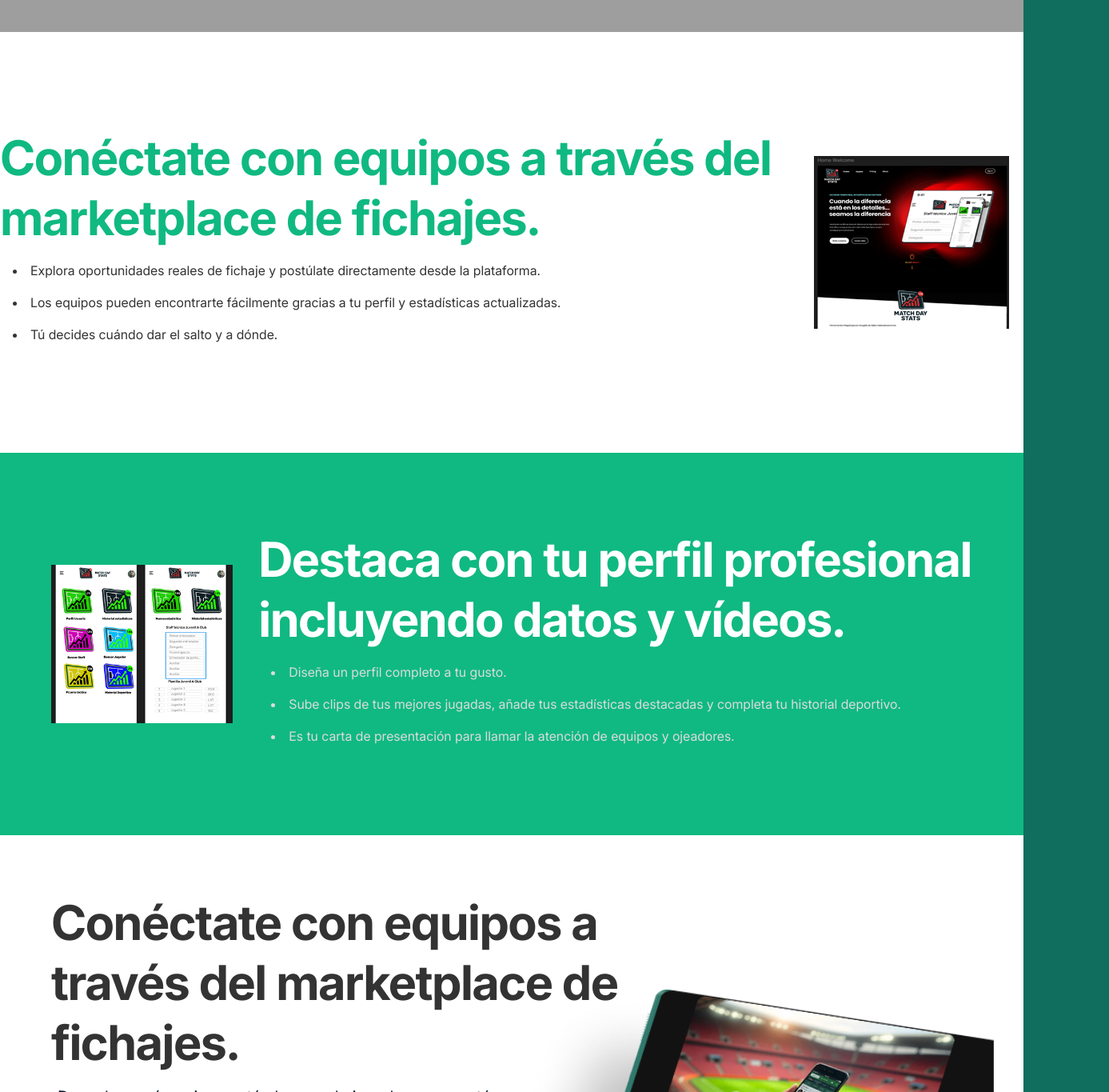
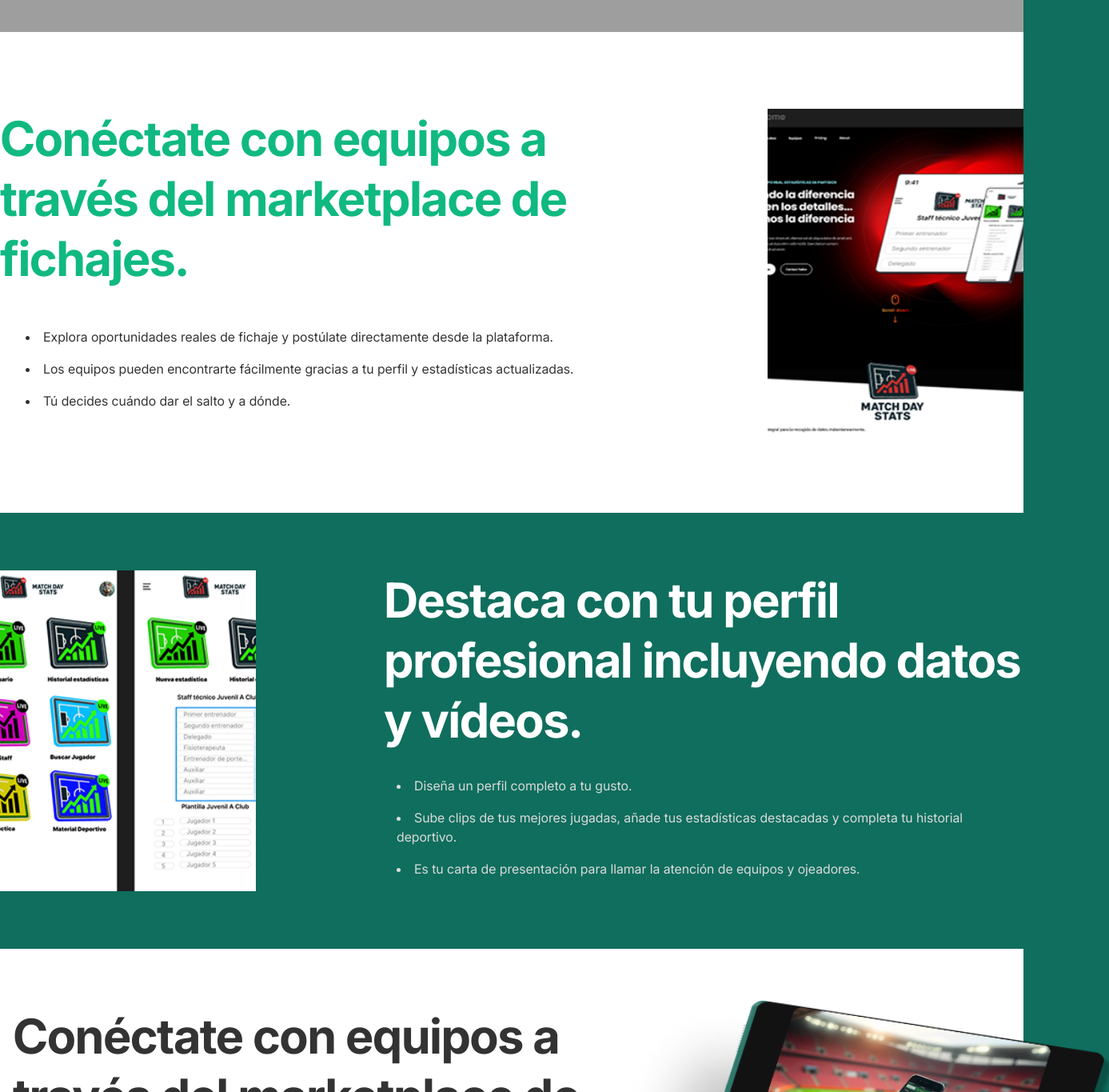
Before and after one commit to SEJAps/match-day, a React (Vite) app: page /players in a window 1280 px wide. Shown: the part 760-2125 px from the top of the page at 80% size, 1387 px wide, since content can reach past the window. Built offline with nearby package versions, Linux system fonts and the light colour scheme; grey boxes are pictures that could not be loaded; a web font is replaced by a local one.

Commit message:
feat: Mejorar el diseño y la estructura de las secciones en varias plantillas

```diff
--- a/src/components/organisms/PlanComparisonTable.tsx
+++ b/src/components/organisms/PlanComparisonTable.tsx
@@ -47,7 +47,7 @@ const PlanComparisonTable: FC<PlanComparisonTableProps> = ({
     return value;
   };
   return (
-    <div className={cn("max-w-7xl mx-auto px-4", className)}>
+    <div className={cn("px-4", className)}>
       {/* Tabla desktop */}
       <div className="overflow-x-auto hidden md:block">
         <table className="w-full min-w-[720px] border-collapse text-white">
--- a/src/components/templates/FeatureTwoColumnTemplate.tsx
+++ b/src/components/templates/FeatureTwoColumnTemplate.tsx
@@ -28,7 +28,9 @@ const FeatureTwoColumnTemplate: FC<FeatureTwoColumnTemplateProps> = ({
   className,
 }) => {
   return (
-    <aside className={`flex flex-col md:flex-row  ${className}`}>
+    <aside
+      className={`flex flex-col md:flex-row container mx-auto ${className}`}
+    >
       <section className="flex-1 flex flex-col gap-6 p-6 ">
         <Heading as="h2" level="h3" weight="semibold" className="text-success">
           {heading}
--- a/src/components/templates/HeadlineSectionTemplate.tsx
+++ b/src/components/templates/HeadlineSectionTemplate.tsx
@@ -19,8 +19,8 @@ const HeadlineSectionTemplate: FC<HeadlineSectionTemplateProps> = ({
   textColor = "default",
 }) => {
   return (
-    <article className={`${bg} w-full p-12`}>
-      <section className="max-w-7xl mx-auto">
+    <article className={`${bg}`}>
+      <section className="container mx-auto  py-12">
         {title && (
           <aside className="flex flex-col gap-8 px-4">
             {title && (
--- a/src/components/templates/LandingHeroTemplate.tsx
+++ b/src/components/templates/LandingHeroTemplate.tsx
@@ -35,7 +35,11 @@ const LandingHeroTemplate: FC<LandingHeroTemplateProps> = ({
   contentClassName,
 }) => {
   return (
-    <section className={"w-full " + heightClassName + " " + (className ?? "")}>
+    <section
+      className={
+        "container mx-auto" + heightClassName + " " + (className ?? "")
+      }
+    >
       <Picture
         absolute
         images={images}
--- a/src/components/templates/LandingPageTemplate.tsx
+++ b/src/components/templates/LandingPageTemplate.tsx
@@ -15,7 +15,7 @@ const LandingPageTemplate: FC<LandingPageTemplateProps> = ({
   className = "bg-white text-black",
 }) => {
   return (
-    <section className={className}>
+    <section className={`container mx-auto ${className}`}>
       <LandingHeroTemplate {...hero} />
       {children}
     </section>
--- a/src/components/templates/LeadSectionTemplate.tsx
+++ b/src/components/templates/LeadSectionTemplate.tsx
@@ -20,7 +20,7 @@ const LeadSectionTemplate: FC<LeadSectionTemplateProps> = ({
 }) => {
   return (
     <article className={`${bg}`}>
-      <section className="max-w-7xl mx-auto py-12">
+      <section className="container mx-auto py-12">
         {title && (
           <aside className="flex flex-col gap-8 px-4">
             {title && (
--- a/src/pages/PlayersPage.tsx
+++ b/src/pages/PlayersPage.tsx
@@ -79,8 +79,10 @@ const PlayersPage: FC = () => {
       </IntroSectionTemplate>
       {/* Marketplace */}
       <LeadSectionTemplate>
-        <section className="w-full flex flex-col justify-between md:flex-row gap-4">
-          <aside className="flex-4 flex flex-col items-center justify-center py-6">
+        <section className="flex flex-col gap-6">
+          <article className="flex-1 grid grid-cols-6 gap-40 ">
+            <section className="col-start-1 col-end-5 flex flex-col gap-4">
+              <header>
                 <Heading
                   as="h2"
                   level="h1"
@@ -91,29 +93,53 @@ const PlayersPage: FC = () => {
                       "Conéctate con equipos a través del marketplace de fichajes.",
                   })}
                 </Heading>
+              </header>
+              <article className="order-1 flex-4 flex flex-col items-center justify-center">
+                <ul className="list-disc list-inside space-y-4 p-8 md:p-4 w-full">
                   <ul className="list-disc list-inside space-y-4 p-8 md:p-4 w-full text-dark">
-              {PLAYERS_PAGE.sections.marketplace?.items.map((item, idx) => (
+                    {PLAYERS_PAGE.sections.marketplace?.items.map(
+                      (item, idx) => (
                         <li key={idx}>
-                  {t(`pages.players.sections.marketplace.items.${idx}`, {
+                          {t(
+                            `pages.players.sections.marketplace.items.${idx}`,
+                            {
                               defaultValue: item,
-                  })}
+                            },
+                          )}
                         </li>
-              ))}
+                      ),
+                    )}
                   </ul>
-          </aside>
-          <article className="flex-1 flex items-center justify-center p-4">
+                </ul>
+              </article>
+            </section>
+            <section className="flex w-full h-full col-start-5 col-end-7 relative">
               <img
                 src={PLAYERS_PAGE.sections.marketplace?.photo}
                 alt="marketplace image"
-              className="aspect-auto w-96 h-56 object-contain"
+                className="aspect-auto w-full h-full object-cover"
               />
+            </section>
           </article>
         </section>
       </LeadSectionTemplate>
       {/* Professional profile */}
-      <HeadlineSectionTemplate bg="bg-success" textColor="white" color="white">
-        <section className="w-full flex flex-col md:flex-row gap-4">
-          <aside className="order-1 flex-4 flex flex-col items-center justify-center py-6">
+      <HeadlineSectionTemplate
+        bg="bg-transparent"
+        textColor="white"
+        color="white"
+      >
+        <section className="flex flex-col gap-6">
+          <article className="flex-1 grid grid-cols-6 gap-40 ">
+            <section className="flex col-start-1 col-end-3">
+              <img
+                src={PLAYERS_PAGE.sections.professionalProfile?.photo}
+                alt="professional profile image"
+                className="aspect-auto w-full h-full object-cover"
+              />
+            </section>
+            <section className="col-start-3 col-end-7 flex flex-col gap-4">
+              <header>
                 <Heading
                   as="h2"
                   level="h1"
@@ -124,6 +150,8 @@ const PlayersPage: FC = () => {
                       "Destaca con tu perfil profesional incluyendo datos y vídeos.",
                   })}
                 </Heading>
+              </header>
+              <article className="order-1 flex-4 flex flex-col items-center justify-center">
                 <ul className="list-disc list-inside space-y-4 p-8 md:p-4 w-full">
                   {PLAYERS_PAGE.sections.professionalProfile?.items.map(
                     (item, idx) => (
@@ -138,19 +166,14 @@ const PlayersPage: FC = () => {
                     ),
                   )}
                 </ul>
-          </aside>
-          <article className="order-0 flex-1 flex items-center justify-center p-4">
-            <img
-              src={PLAYERS_PAGE.sections.professionalProfile?.photo}
-              alt="professional profile image"
-              className="aspect-auto w-96 h-56 object-contain"
-            />
+              </article>
+            </section>
           </article>
         </section>
       </HeadlineSectionTemplate>
       <HeadlineSectionTemplate bg="bg-white" textColor="white" color="white">
         <section className="flex flex-col gap-6">
-          <article className="flex-1 grid grid-cols-6 gap-y-40 ">
+          <article className="flex-1 grid grid-cols-6 gap-y-6 ">
             <section className="col-start-1 col-end-5 flex flex-col gap-4">
               <header>
                 <Heading as="h2" level="h1">
@@ -178,7 +201,7 @@ const PlayersPage: FC = () => {
                 width={512}
                 height={512}
                 alt=""
-                className="absolute -left-22 top-32 w-full h-full scale-150 object-cover"
+                className=" aspect-auto w-full h-full scale-150 object-cover"
               />
             </section>
             <aside className="max-w-xl mx-auto col-start-1 col-end-7 flex items-center justify-center">
```
Lines whose indentation alone changed are shown as unchanged.
